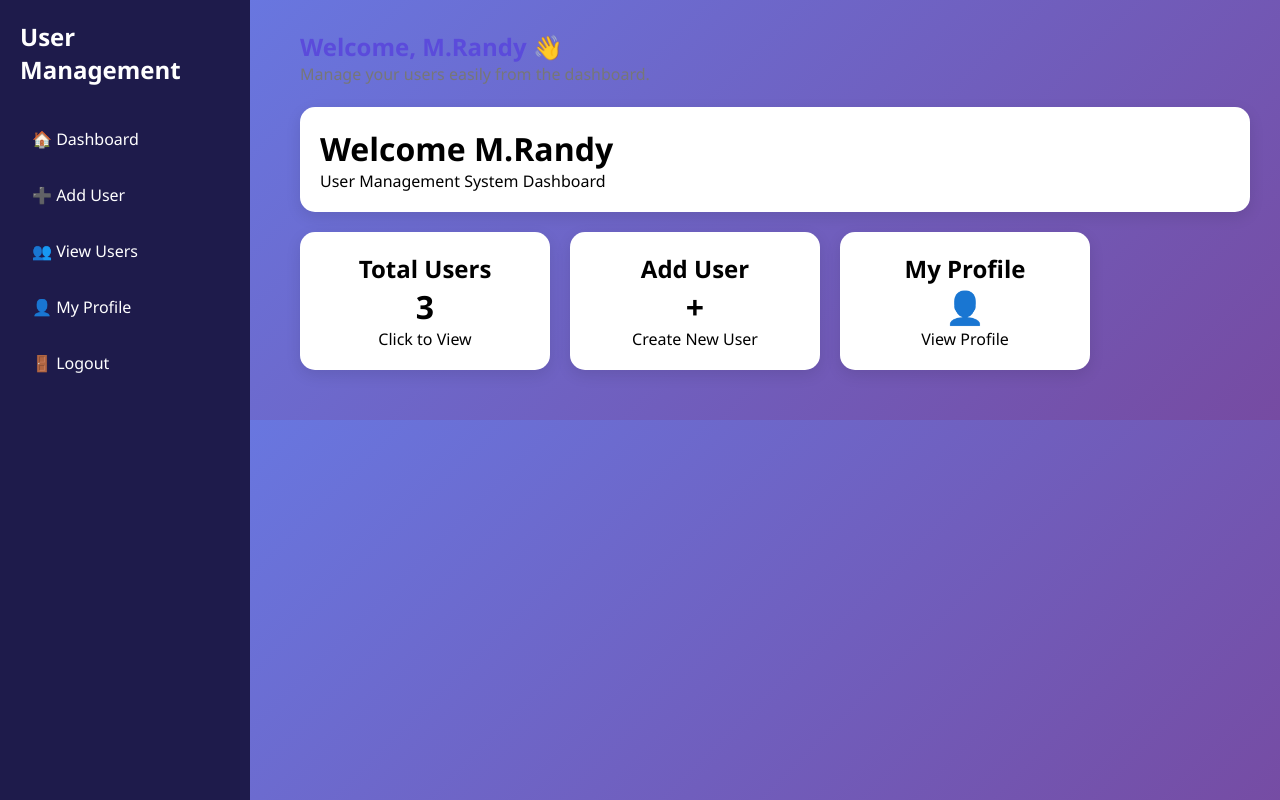
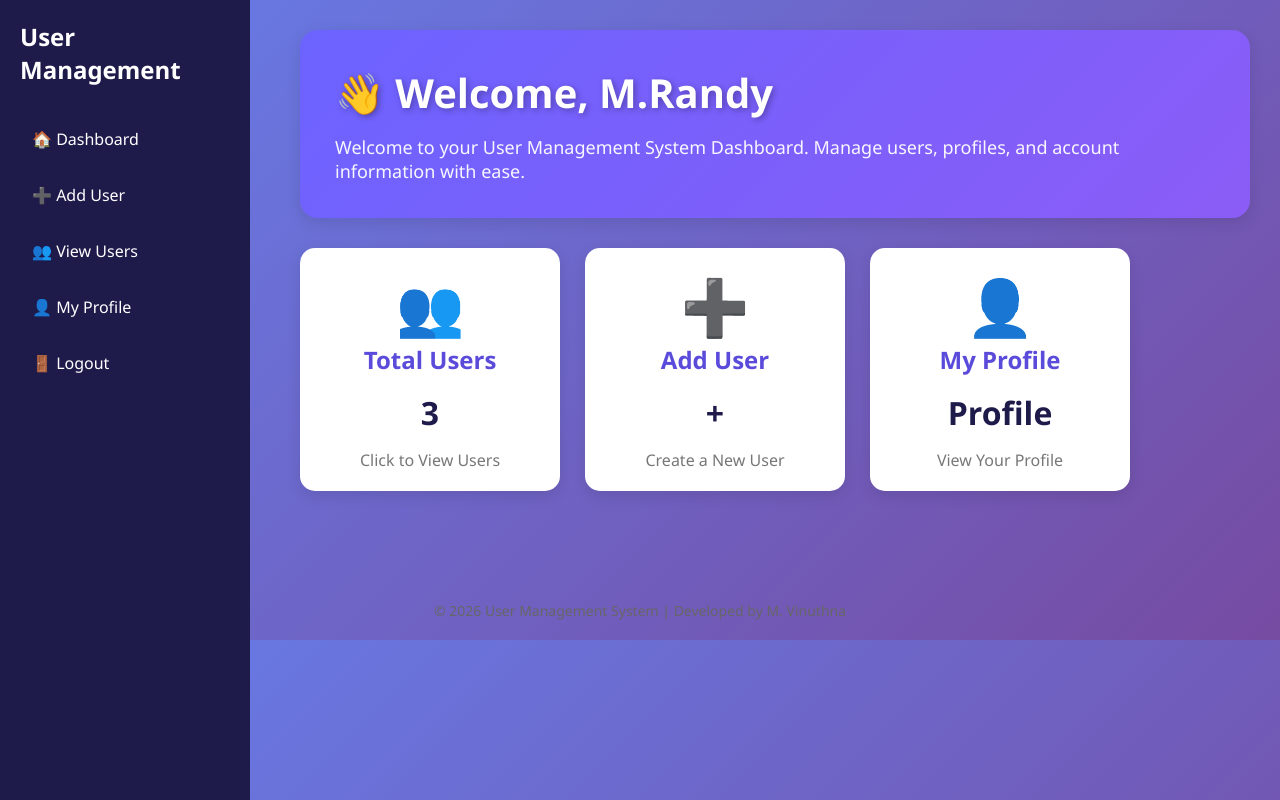
Before and after one commit to vinuthnamahankali114/Task3-User-Management-System, a PHP site: page /dashboard.php in a window 1280 px wide. Run offline with PHP 8.4, Linux system fonts and the light colour scheme; a user stored in the database is signed in; data comes from the database, SQL or seed files in the repository.

Commit message:
Enhance dashboard design and user interface
Updated the dashboard layout and styling for improved user experience.

```diff
--- a/dashboard.php
+++ b/dashboard.php
@@ -19,56 +19,143 @@ $totalUsers = $data['total'];
     <title>Dashboard</title>
     <link rel="stylesheet" href="assets/style.css">
 </head>
+
 <body>
 
 <?php include "includes/sidebar.php"; ?>
 
 <div class="main">
 
-<h2 style="color:#5b4bdb;">
-    Welcome, <?php echo $_SESSION['user_name']; ?> 👋
-</h2>
+    <!-- Welcome Card -->
 
-<p style="color:#777;">
-    Manage your users easily from the dashboard.
+    <div class="card"
+         style="background:linear-gradient(135deg,#6C63FF,#8B5CF6);
+                color:white;
+                border-radius:18px;
+                padding:35px;
+                margin-bottom:30px;">
+<h1 style="
+    font-size:40px;
+    font-weight:700;
+    color:#FFFFFF;
+    text-shadow:2px 2px 6px rgba(0,0,0,0.3);
+    margin-bottom:15px;
+">
+    👋 Welcome, <?php echo $_SESSION['user_name']; ?>
+</h1>
+<p style="
+    font-size:18px;
+    color:#FFFFFF;
+    opacity:0.95;
+">
+    Welcome to your User Management System Dashboard.
+    Manage users, profiles, and account information with ease.
 </p>
-
-<br>
-
-    <div class="card">
-        <h1>Welcome <?php echo $_SESSION['user_name']; ?></h1>
-        <p>User Management System Dashboard</p>
     </div>
 
-    <div style="display:flex; gap:20px; margin-top:20px; flex-wrap:wrap;">
+    <!-- Dashboard Cards -->
 
-        <a href="crud/view_users.php" style="text-decoration:none; color:black;">
-            <div class="card" style="width:250px; text-align:center;">
-                <h2>Total Users</h2>
-                <h1><?php echo $totalUsers; ?></h1>
-                <p>Click to View</p>
+    <div style="display:flex;
+                gap:25px;
+                flex-wrap:wrap;">
+
+        <!-- Total Users -->
+
+        <a href="crud/view_users.php"
+           style="text-decoration:none;color:black;">
+
+            <div class="card"
+                 style="width:260px;
+                        text-align:center;">
+
+                <h1 style="font-size:55px;">👥</h1>
+
+                <h2 style="color:#5b4bdb;">
+                    Total Users
+                </h2>
+
+                <h1 style="margin:15px 0;
+                           color:#1E1B4B;">
+                    <?php echo $totalUsers; ?>
+                </h1>
+
+                <p style="color:#777;">
+                    Click to View Users
+                </p>
+
             </div>
+
         </a>
 
-        <a href="crud/add_user.php" style="text-decoration:none; color:black;">
-            <div class="card" style="width:250px; text-align:center;">
-                <h2>Add User</h2>
-                <h1>+</h1>
-                <p>Create New User</p>
+        <!-- Add User -->
+
+        <a href="crud/add_user.php"
+           style="text-decoration:none;color:black;">
+
+            <div class="card"
+                 style="width:260px;
+                        text-align:center;">
+
+                <h1 style="font-size:55px;">➕</h1>
+
+                <h2 style="color:#5b4bdb;">
+                    Add User
+                </h2>
+
+                <h1 style="margin:15px 0;
+                           color:#1E1B4B;">
+                    +
+                </h1>
+
+                <p style="color:#777;">
+                    Create a New User
+                </p>
+
             </div>
+
         </a>
 
-        <a href="profile.php" style="text-decoration:none; color:black;">
-            <div class="card" style="width:250px; text-align:center;">
-                <h2>My Profile</h2>
-                <h1>👤</h1>
-                <p>View Profile</p>
+        <!-- My Profile -->
+
+        <a href="profile.php"
+           style="text-decoration:none;color:black;">
+
+            <div class="card"
+                 style="width:260px;
+                        text-align:center;">
+
+                <h1 style="font-size:55px;">👤</h1>
+
+                <h2 style="color:#5b4bdb;">
+                    My Profile
+                </h2>
+
+                <h1 style="margin:15px 0;
+                           color:#1E1B4B;">
+                    Profile
+                </h1>
+
+                <p style="color:#777;">
+                    View Your Profile
+                </p>
+
             </div>
+
         </a>
 
     </div>
 
 </div>
 
+<footer style="text-align:center;
+               padding:20px;
+               margin-top:40px;
+               color:#666;
+               font-size:14px;">
+
+    © 2026 User Management System | Developed by M. Vinuthna
+
+</footer>
+
 </body>
 </html>
```
